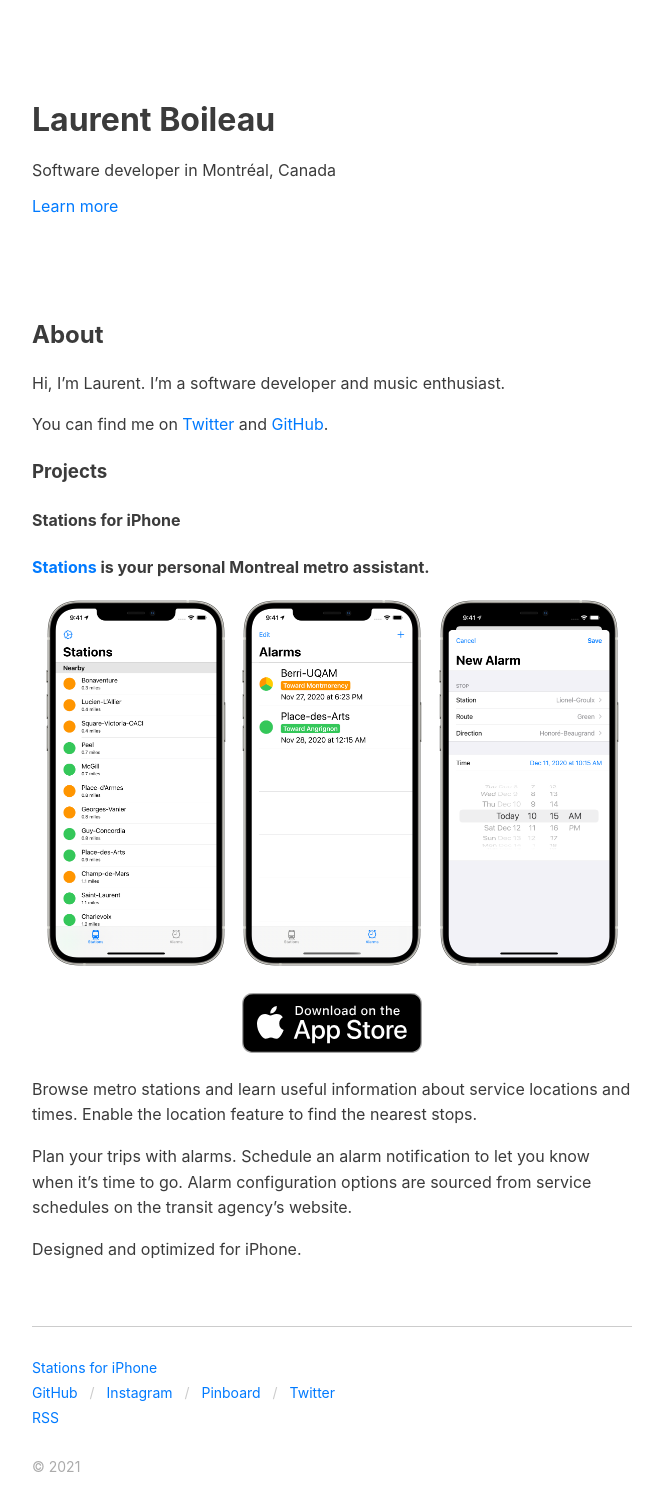
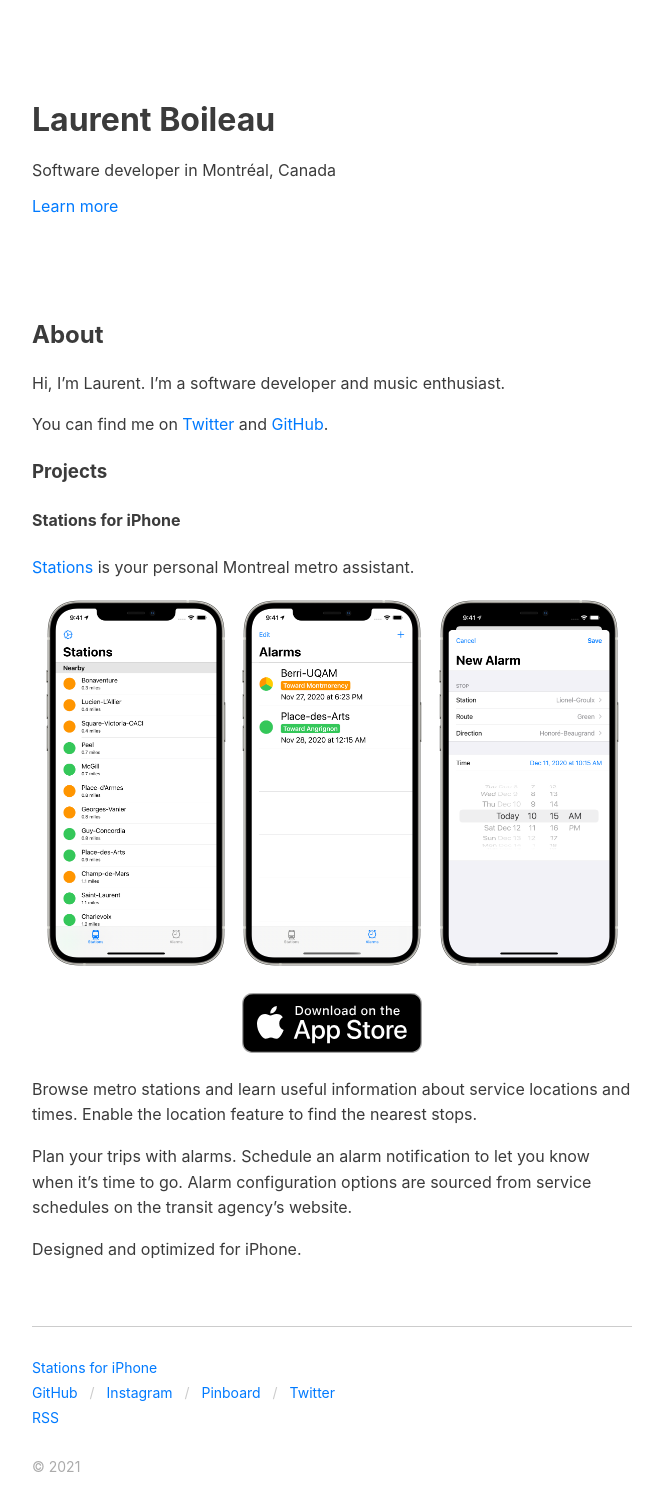
Before and after one commit to laurentboileau/laurentboileau.github.io, a Jekyll site: the page built from about.markdown, in a window 1280 px wide. Shown: the whole page, without its empty margins (308-971 px from the left). Built offline with Jekyll 4.4.1, drawn with Linux system fonts in a browser that asks for light colours.

Commit message:
Adjust formatting
Signed-off-by: Laurent Boileau <developer@laurentboileau.ca>

```diff
--- a/_posts/2021-03-22-introducing-stations-for-iphone.markdown
+++ b/_posts/2021-03-22-introducing-stations-for-iphone.markdown
@@ -4,7 +4,7 @@
 date: 2021-03-22 08:00:00 -0400
 ---
 
-**[Stations][stations] is your personal Montreal metro assistant.**
+[Stations][stations] is your personal Montreal metro assistant.
 
 <p style="text-align: center;">
     <img src="/assets/images/stations/iphone-navigate.png" alt="Stops" style="max-width: 31%; margin-right: 1%;" />
--- a/about.markdown
+++ b/about.markdown
@@ -12,7 +12,7 @@
 
 #### Stations for iPhone
 
-**[Stations][stations] is your personal Montreal metro assistant.**
+[Stations][stations] is your personal Montreal metro assistant.
 
 <p style="text-align: center;">
     <img src="/assets/images/stations/iphone-navigate.png" alt="Stops" style="max-width: 31%; margin-right: 1%;" />
```
